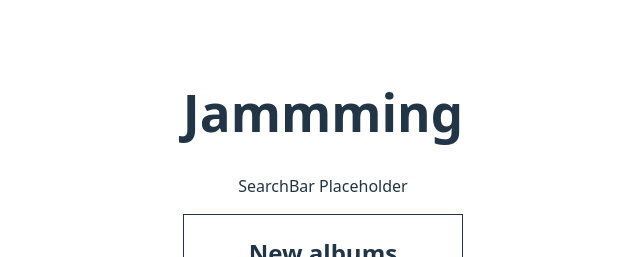
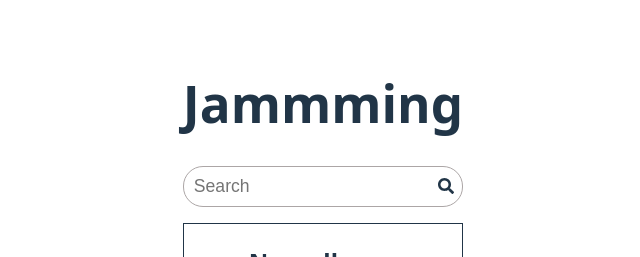
Before and after one commit to mtitus575/jammming, a React (Vite) app: page / in a window 1280 px wide. Shown: the top 257 px of the page, without its empty margins (317-957 px from the left). Built offline with nearby package versions, Linux system fonts and the light colour scheme.

Commit message:
Created a static SearchBar component and styles module.

```diff
--- a/src/components/App.jsx
+++ b/src/components/App.jsx
@@ -1,11 +1,12 @@
 import { useState } from "react";
 import "../styles/modules/App.css";
+import SearchBar from "./SearchBar";
 
 function App() {
   return (
     <>
       <h1>Jammming</h1>
-      <p>SearchBar Placeholder</p>
+      <SearchBar />
       <div>
         <section style={{ border: "1px solid", marginBottom: 8 }}>
           <h2>New albums</h2>
--- a/src/components/SearchBar.jsx
+++ b/src/components/SearchBar.jsx
@@ -0,0 +1,13 @@
+import { FaSearch } from "react-icons/fa";
+import styles from "../styles/modules/SearchBar.module.css";
+
+function SearchBar() {
+  return (
+    <div className={styles.srchCtn}>
+      <input type="text" placeholder="Search" className={styles.srchInput} />
+      <FaSearch className={styles.srchIcon} />
+    </div>
+  );
+}
+
+export default SearchBar;
--- /dev/null
+++ b/src/styles/modules/SearchBar.module.css
@@ -0,0 +1,21 @@
+.srchCtn {
+  border: 1px solid rgb(172, 166, 166);
+  width: 100%;
+  display: flex;
+  justify-content: space-between;
+  align-items: center;
+  border-radius: 20px;
+  padding: 0.5rem;
+  margin: 1rem 0;
+  box-sizing: border-box;
+}
+.srchInput {
+  width: 90%;
+  border: none;
+  outline: none;
+  background: none;
+  font-size: 1.1rem;
+}
+.srchIcon:hover {
+  color: red;
+}
```
